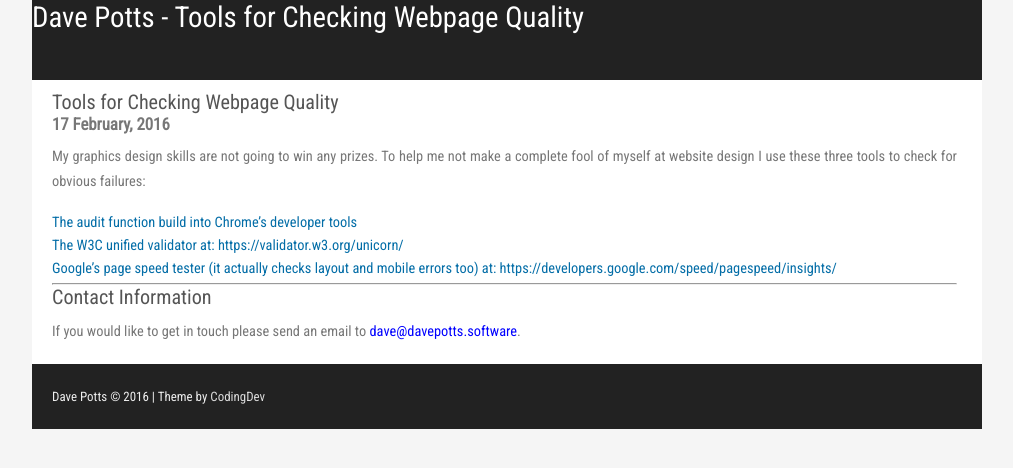
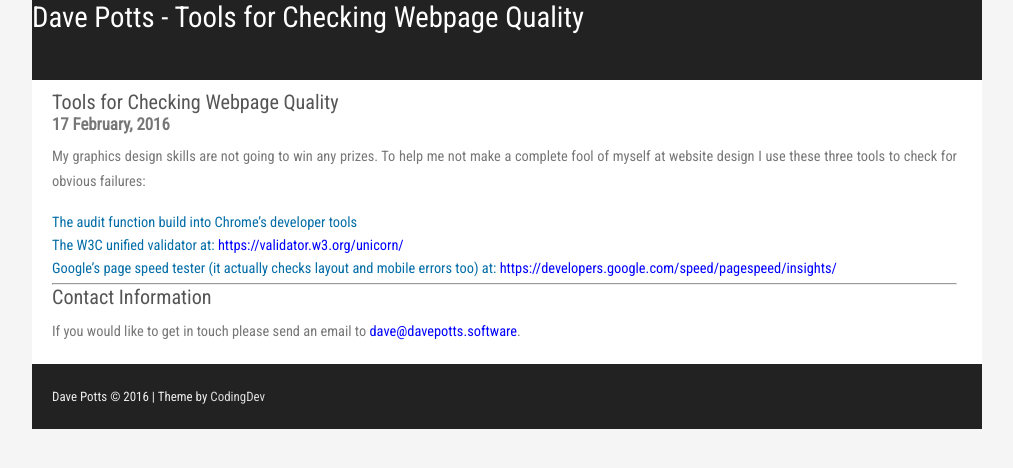
Before and after one commit to davegoopot/davegoopot.github.io, a Jekyll site: the page built from _posts/2016-02-17-WebpageCheckingTools.md, in a window 1280 px wide. Shown: the top 468 px of the page, without its empty margins (133-1146 px from the left). Built offline with Jekyll 4.4.1, drawn with Linux system fonts in a browser that asks for light colours; some of the changed lines change nothing that is shown.

Commit message:
Fixing links

```diff
--- a/_posts/2016-02-17-WebpageCheckingTools.md
+++ b/_posts/2016-02-17-WebpageCheckingTools.md
@@ -6,5 +6,5 @@ title: Tools for Checking Webpage Quality
 My graphics design skills are not going to win any prizes. To help me not make a complete fool of myself at website design I use these three tools to check for obvious failures:
 
 1. The audit function build into Chrome's developer tools
-2. The W3C unified validator at: https://validator.w3.org/unicorn/
-3. Google's page speed tester (it actually checks layout and mobile errors too) at: https://developers.google.com/speed/pagespeed/insights/
+2. The W3C unified validator at: [https://validator.w3.org/unicorn/](https://validator.w3.org/unicorn/)
+3. Google's page speed tester (it actually checks layout and mobile errors too) at: [https://developers.google.com/speed/pagespeed/insights/](https://developers.google.com/speed/pagespeed/insights/)
```
